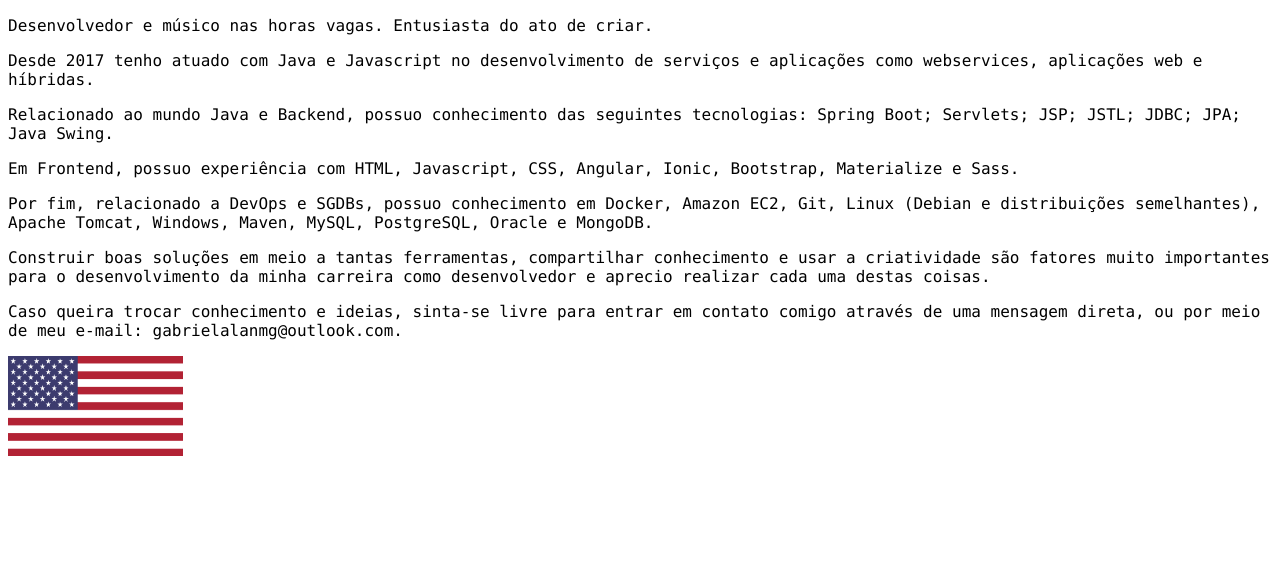
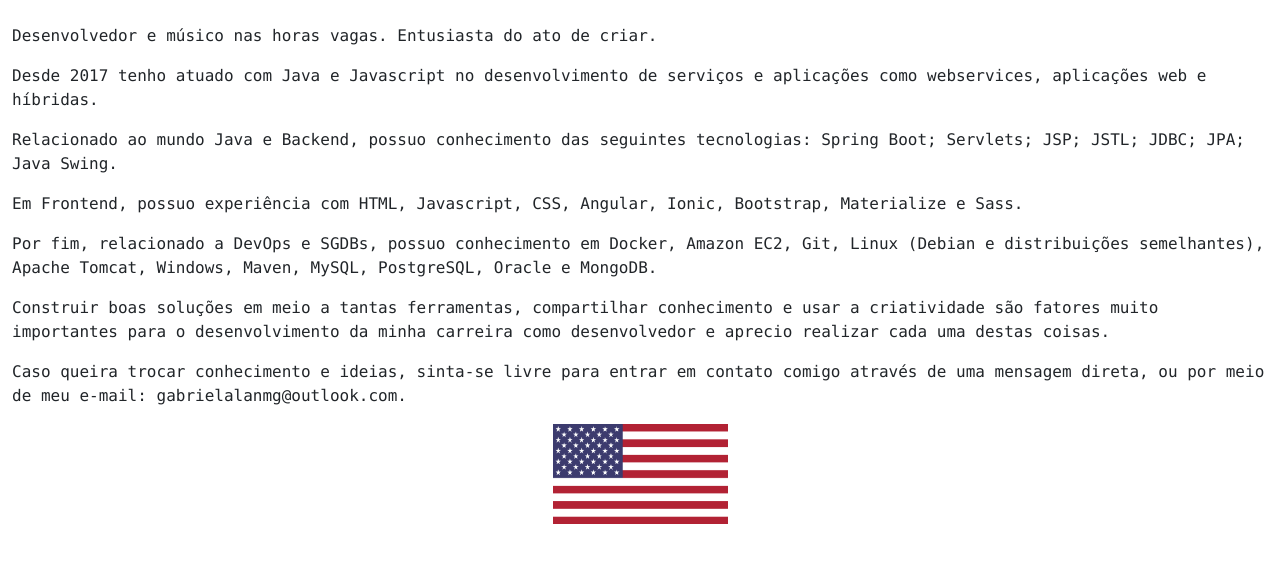
Before and after one commit to alansep/gabrielalan-dev, an Angular app: page / in a window 1280 px wide. Shown: the top 562 px of the page. Built offline with nearby package versions, Linux system fonts and the light colour scheme.

Commit message:
Bootstrap has been added.

```diff
--- a/package.json
+++ b/package.json
@@ -18,6 +18,8 @@
     "@angular/platform-browser": "^16.2.0",
     "@angular/platform-browser-dynamic": "^16.2.0",
     "@angular/router": "^16.2.0",
+    "bootstrap": "^5.2.3",
+    "ngx-bootstrap": "^11.0.2",
     "rxjs": "~7.8.0",
     "tslib": "^2.3.0",
     "zone.js": "~0.13.0"
--- a/src/app/app.component.html
+++ b/src/app/app.component.html
@@ -1,3 +1,9 @@
+<br>
+
+<div class="container-fluid">
+
+  <div class="d-flex flex-column align-items-center">
+
     <div class="portuguese" *ngIf="shouldShowInPortuguese">
 
       <p class="developer-font">
@@ -18,12 +24,14 @@
       </p>
 
       <p class="developer-font">
-    Por fim, relacionado a DevOps e SGDBs, possuo conhecimento em Docker, Amazon EC2, Git, Linux (Debian e distribuições
+        Por fim, relacionado a DevOps e SGDBs, possuo conhecimento em Docker, Amazon EC2, Git, Linux (Debian e
+        distribuições
         semelhantes), Apache Tomcat, Windows, Maven, MySQL, PostgreSQL, Oracle e MongoDB.
       </p>
 
       <p class="developer-font">
-    Construir boas soluções em meio a tantas ferramentas, compartilhar conhecimento e usar a criatividade são fatores
+        Construir boas soluções em meio a tantas ferramentas, compartilhar conhecimento e usar a criatividade são
+        fatores
         muito importantes para o desenvolvimento da minha carreira como desenvolvedor e aprecio realizar cada uma destas
         coisas.
       </p>
@@ -41,28 +49,38 @@
       </p>
 
       <p class="developer-font">
-    I have been working with Java and Javascript since 2017, on the development of services and applications such as web services, hybrid, and web applications.
+        I have been working with Java and Javascript since 2017, on the development of services and applications such as
+        web services, hybrid, and web applications.
       </p>
 
       <p class="developer-font">
-    Related to the Java and Backend world, I know the following technologies: Spring Boot; Servlet; JSP; JSTL; JDBC; JPA; Java Swing.
+        Related to the Java and Backend world, I know the following technologies: Spring Boot; Servlet; JSP; JSTL; JDBC;
+        JPA; Java Swing.
 
       <p class="developer-font">
-    On Frontend Development, I have experience with HTML, Javascript, CSS, Angular, Ionic, Bootstrap, Materialize, and Sass.
+        On Frontend Development, I have experience with HTML, Javascript, CSS, Angular, Ionic, Bootstrap, Materialize,
+        and Sass.
       </p>
 
       <p class="developer-font">
-    Finally, related to DevOps and DBMS, I know Docker, Amazon EC2, Git, Linux (Debian and similar distributions), Apache Tomcat, Windows, Maven, MySQL, PostgreSQL, Oracle and MongoDB.
+        Finally, related to DevOps and DBMS, I know Docker, Amazon EC2, Git, Linux (Debian and similar distributions),
+        Apache Tomcat, Windows, Maven, MySQL, PostgreSQL, Oracle and MongoDB.
       </p>
 
       <p class="developer-font">
-    Building good solutions, sharing knowledge, and using creativity are very important factors for the development of my career as a developer and I enjoy doing each of these things.
+        Building good solutions, sharing knowledge, and using creativity are very important factors for the development
+        of my career as a developer and I enjoy doing each of these things.
       </p>
 
       <p class="developer-font">
-    If you want to exchange knowledge and ideas, feel free to contact me through a direct message, or through my email: gabrielalanmg@gmail.com.
+        If you want to exchange knowledge and ideas, feel free to contact me through a direct message, or through my
+        email: gabrielalanmg@gmail.com.
       </p>
     </div>
 
-<img src="../assets/brazil-flag.png" width="175px" height="100px" (click)="shouldShowInPortuguese = true" *ngIf="!shouldShowInPortuguese">
-<img src="../assets/us-flag.png" width="175px" height="100px" (click)="shouldShowInPortuguese = false"  *ngIf="shouldShowInPortuguese">
+    <img src="../assets/brazil-flag.png" width="175px" height="100px" (click)="shouldShowInPortuguese = true"
+      *ngIf="!shouldShowInPortuguese">
+    <img src="../assets/us-flag.png" width="175px" height="100px" (click)="shouldShowInPortuguese = false"
+      *ngIf="shouldShowInPortuguese">
+  </div>
+</div>
--- a/src/app/app.module.ts
+++ b/src/app/app.module.ts
@@ -3,6 +3,7 @@
 
 import { AppRoutingModule } from './app-routing.module';
 import { AppComponent } from './app.component';
+import { BrowserAnimationsModule } from '@angular/platform-browser/animations';
 
 @NgModule({
   declarations: [
@@ -10,7 +11,8 @@
   ],
   imports: [
     BrowserModule,
-    AppRoutingModule
+    AppRoutingModule,
+    BrowserAnimationsModule
   ],
   providers: [],
   bootstrap: [AppComponent]
--- a/src/styles.scss
+++ b/src/styles.scss
@@ -3,3 +3,8 @@
 .developer-font {
     font-family: 'Consolas', monospace;
 }
+/* Importing Bootstrap SCSS file. */
+@import "./node_modules/bootstrap/scss/bootstrap";
+
+/* Importing Datepicker SCSS file. */
+@import "node_modules/ngx-bootstrap/datepicker/bs-datepicker";
```
Also changed, not shown: 1 other file (tests, documents, lock files or other folders). Lines whose indentation alone changed are shown as unchanged.
